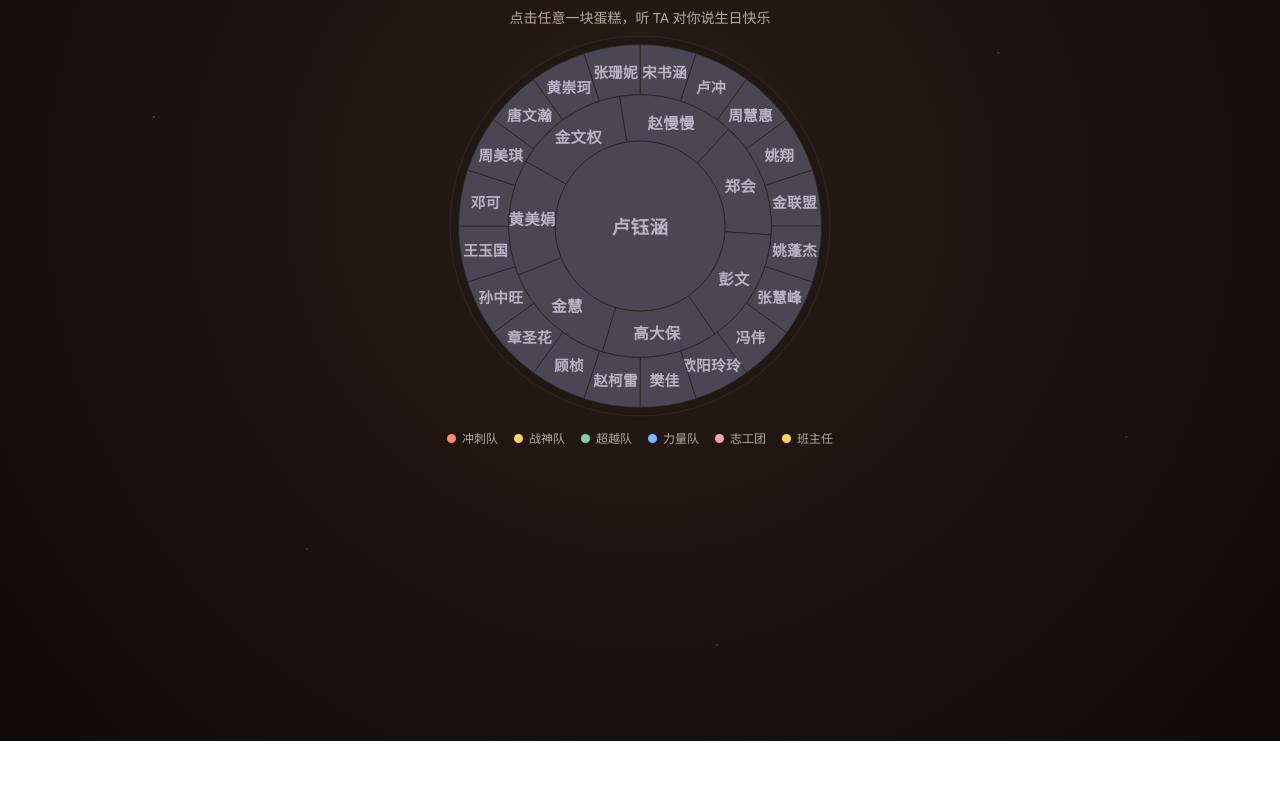
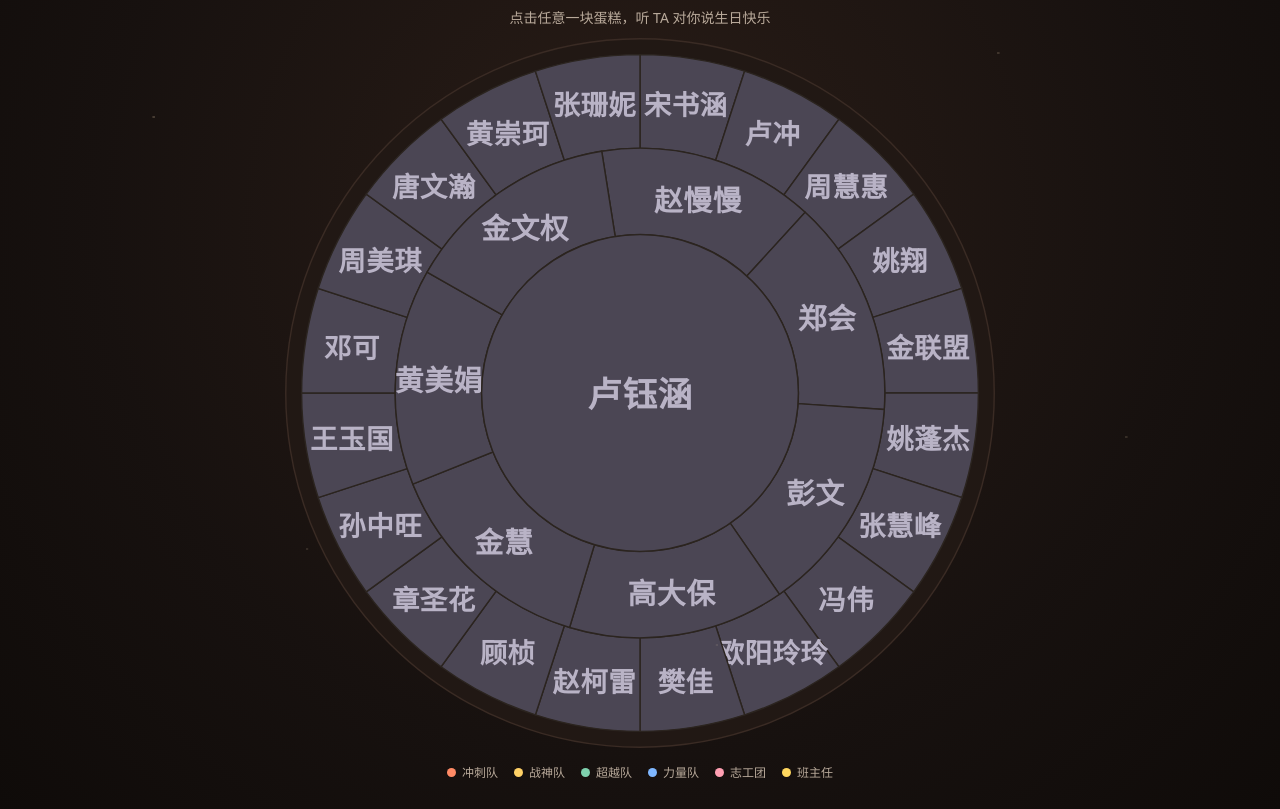
Before and after one commit to zhaokelei7-ux/birthday-yezhirui, a website with bundled scripts: page index.html in a window 1280 px wide. Shown: the part 59-868 px from the top of the page. Before the commit the page ends 800 px from the top, so only its background shows below. Built offline with nearby package versions, Linux system fonts and the light colour scheme.

Commit message:
fix: let cake container reach full width on desktop
Co-Authored-By: Claude Code <noreply@anthropic.com>

```diff
--- a/styles.css
+++ b/styles.css
@@ -102,6 +102,13 @@ body::before {
   text-align: center;
   color: var(--muted);
   font-size: 14px;
+}
+
+main {
+  width: min(100%, 760px);
+  display: flex;
+  flex-direction: column;
+  align-items: center;
 }
 
 .cake-wrap {
```
